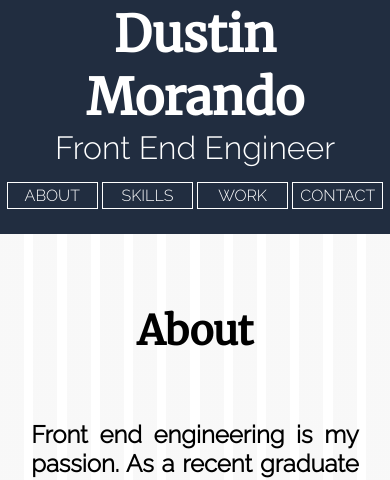
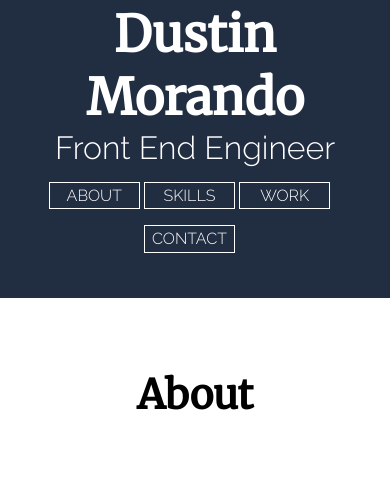
Before and after one commit to dstncharles/new_port, a plain HTML site: page index.html in a window 390 px wide. Shown: the part 310-790 px from the top of the page. Drawn offline with Linux system fonts and the light colour scheme.

Commit message:
more mobile based fiddling

```diff
--- a/styles/main.scss
+++ b/styles/main.scss
@@ -1,7 +1,7 @@
 ///Bourbon-Neat Settings///
 
 @import 'bourbon/bourbon';
-$visual-grid: true;
+// $visual-grid: true;
 @import 'neat/neat';
 
 * {
@@ -76,6 +76,9 @@ header {
   @include span-columns(12);
   height: 34em;
   background-color: $primary-color;
+  @include media($mobile) {
+    height: 38em;
+  }
 
 }
 
@@ -107,7 +110,6 @@ img {
   font-size: 2em;
   font-weight: 500;
   font-family: $secondary-font;
-// @include media($large)
 }
 
 
@@ -116,7 +118,8 @@ img {
   @include span-columns(12);
   text-align: center;
   @include media($mobile) {
-
+    @include span-columns(3);
+    margin-left: 12%;
   }
 }
 
@@ -126,14 +129,14 @@ img {
   @include ghost-button-modify-text;
   @include ghost-button-border;
   @include ghost-button-animate;
-  // @include media($large)
+
 }
 
 .ghost:hover {
   background: $orange-red;
   border-color: $orange-red;
   color: $primary-color;
-  // @include media($large)
+
 }
 
 ///about section///
```
Also changed, not shown: styles/main.css, 1 other file.
